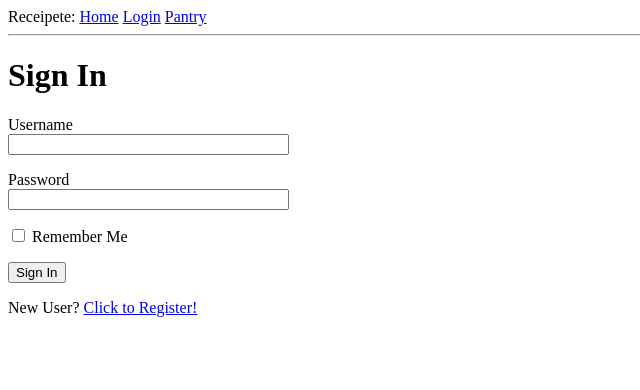
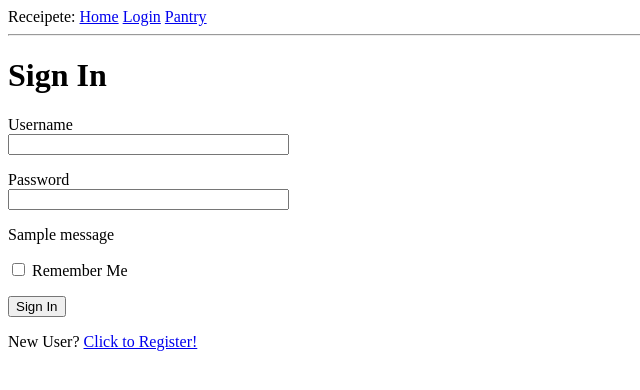
Before and after one commit to tmonty12/receipete, a Flask app: page /login in a window 1280 px wide. Shown: the top 390 px of the page, without its empty margins (0-640 px from the left). Run offline with Flask 3, Linux system fonts and the light colour scheme; tables that the repository leaves empty hold one stand-in row (values such as "Sample post"); one stand-in notice (Sample message) is shown.

Commit message:
updated login error message

```diff
--- a/app/templates/login.html
+++ b/app/templates/login.html
@@ -13,6 +13,13 @@
             {{ form.password.label }}<br>
             {{ form.password(size=32) }}
         </p>
+            {% with messages = get_flashed_messages() %}
+                {% if messages %}
+                    {% for message in messages %}
+                       {{ message }}
+                    {% endfor %}
+                {% endif %}
+            {% endwith %}
         <p>{{ form.remember_me() }} {{ form.remember_me.label }}</p>
         <p>{{ form.submit() }}</p>
     </form>
```
Also changed, not shown: app.db.
